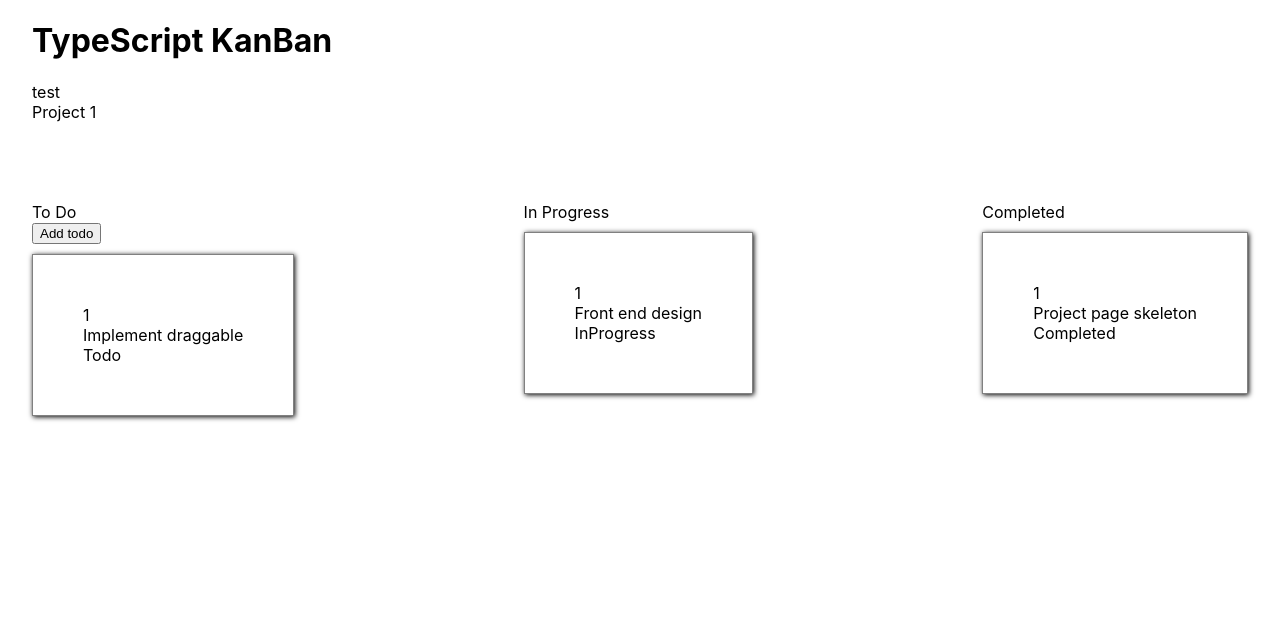
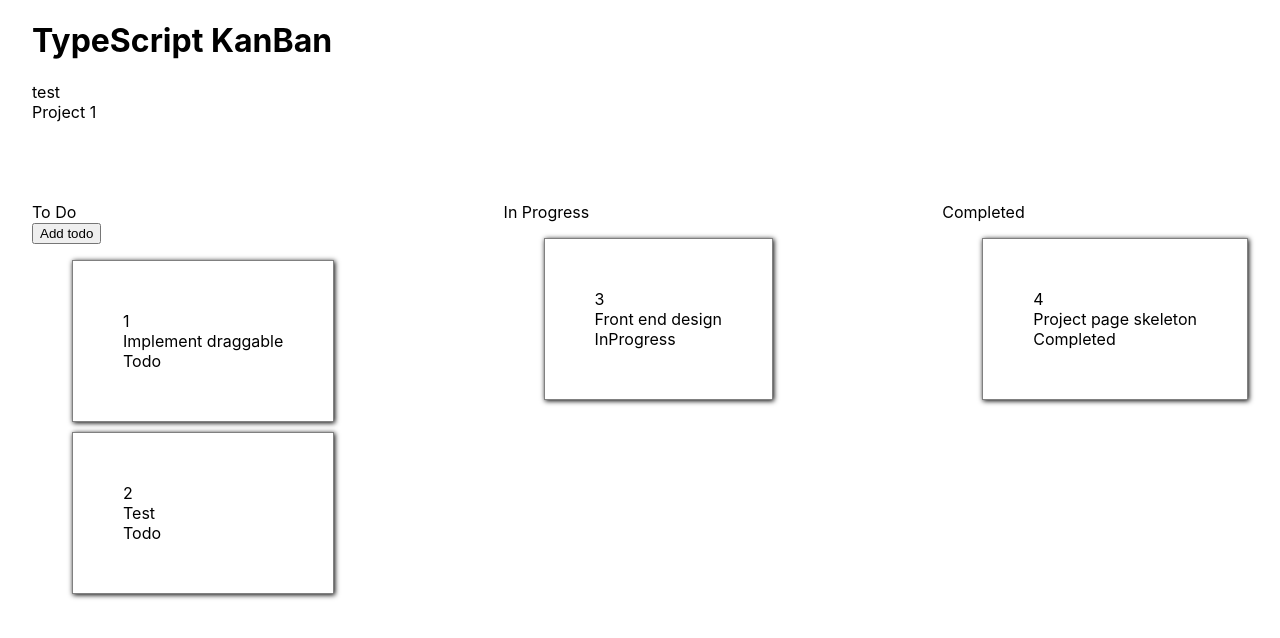
Before and after one commit to tylerchan28/typescript-kanban, a Next.js app: page /project/1 in a window 1280 px wide. Shown: the top 638 px of the page. Built offline with nearby package versions, Linux system fonts and the light colour scheme.

Commit message:
Add drag and drop functionality between same section

```diff
--- a/components/TodoCard.tsx
+++ b/components/TodoCard.tsx
@@ -1,17 +1,35 @@
 import { Card } from "../models/card-model";
 import styles from "../styles/TodoCard.module.css";
-
+import { Draggable } from "react-beautiful-dnd";;
 interface Props {
     todo: Card;
+    index: number;
 }
 
-function TodoCard({ todo }: Props) {
+function TodoCard(props: Props) {
+
+    // const dragStartHandler = (event: React.DragEvent<HTMLDivElement>) => {
+    //     const id = (event.target as HTMLDivElement).id;
+    //     event.dataTransfer!.setData("text/plain", id.toString());
+    //     event.dataTransfer!.effectAllowed = "move";
+    //     console.log("drag start")
+    // }
+
+    // const dragEndHandler = (_: React.DragEvent<HTMLDivElement>) => { console.log("drag end") }
+
     return (
-        <div className={styles.card}>
-            <div>{todo.id}</div>
-            <div>{todo.description}</div>
-            <div>{todo.status}</div>
-        </div>
+        <Draggable key={props.todo.id.toString()} draggableId={props.todo.id.toString()} index={props.index}>
+            {(provided) => (
+                <li {...provided.draggableProps} {...provided.dragHandleProps} ref={provided.innerRef}>
+                    <div className={styles.card}>
+                        <div>{props.todo.id}</div>
+                        <div>{props.todo.description}</div>
+                        <div>{props.todo.status}</div>
+                    </div>
+                </li>
+            )
+            }
+        </Draggable>
     )
 }
 
--- a/fixtures/projectExample.ts
+++ b/fixtures/projectExample.ts
@@ -4,9 +4,9 @@ export default [{
     projectId: 1,
     userId: 1,
     projectName: "test",
-    todo: [{ id: 1, description: "Implement draggable", status: Status[0]} ],
-    inProgress: [{ id: 1, description: "Front end design", status: Status[1]} ],
-    completed: [{ id: 1, description: "Project page skeleton", status: Status[2]}]
+    todo: [{ id: 1, description: "Implement draggable", status: Status[0]}, { id: 2, description: "Test", status: Status[0]} ],
+    inProgress: [{ id: 3, description: "Front end design", status: Status[1]} ],
+    completed: [{ id: 4, description: "Project page skeleton", status: Status[2]}]
 },
 {
     projectId: 2,
--- a/package.json
+++ b/package.json
@@ -8,8 +8,10 @@
     "lint": "next lint"
   },
   "dependencies": {
+    "@types/react-beautiful-dnd": "^13.1.2",
     "next": "12.0.2",
     "react": "17.0.2",
+    "react-beautiful-dnd": "^13.1.0",
     "react-dom": "17.0.2"
   },
   "devDependencies": {
--- a/pages/project/[projectId].tsx
+++ b/pages/project/[projectId].tsx
@@ -1,12 +1,13 @@
-// Single project page
 import { useRouter } from "next/router";
+import { useState } from "react";
 import projectFixture from "../../fixtures/projectExample";
 import styles from "../../styles/project.module.css";
 import { Project } from "../../models/project-model";
 import TodoCard from "../../components/TodoCard";
-// will eventually use state from projects
+import { DragDropContext, Droppable, resetServerContext } from "react-beautiful-dnd";
+
 interface Props {
-    project: Project
+  project: Project;
 }
 // for todos, inprogress, completed arrays, map the objects to a component (make later)
 // those components need to be draggable and have the logic to switch around the statuses
@@ -14,47 +15,93 @@ const project = ({ project }: Props) => {
   const router = useRouter();
   const { projectId } = router.query;
 
+  const [todos, updateTodos] = useState(project.todo)
+
+  const handleDragEndSameColumn = (result: any) => {
+    console.log(result)
+    if (!result.destination) {
+        return;
+    }
+    const items = Array.from(todos);
+    const [reorderedItem] = items.splice(result.source.index, 1)
+    items.splice(result.destination.index, 0, reorderedItem)
+    updateTodos(items)
+    console.log(todos)
+    // to support between columns, use if checks with result.destination and remove using result.source
+  }
+
   return (
+
     <div>
       <div>{project.projectName}</div>
       <div>Project {projectId}</div>
       <div className={styles.main}>
-                <div className={styles.status}>
+        <div>
           <div>To Do</div>
           <button>Add todo</button>
-                    <div>
-                        {project.todo.map((todo) => <TodoCard todo={todo} key={todo.id}/>)}
-                    </div>
+          <DragDropContext onDragEnd={handleDragEndSameColumn}>
+              <Droppable droppableId="todos">
+                  {(provided) =>
+                    <ul className="todos" {...provided.droppableProps} ref={provided.innerRef}>
+                        {todos.map((todo, index) => (
+                            <TodoCard todo={todo} key={todo.id} index={index}/>
+                        ))}
+                        {provided.placeholder}
+                    </ul>
+                  }
+              </Droppable>
+          </DragDropContext>
         </div>
         <div className={styles.status}>
           <div>In Progress</div>
-                    <div>
-                        {project.inProgress.map((todo) => <TodoCard todo={todo} key={todo.id}/>)}
-                    </div>
+          <DragDropContext onDragEnd={() => console.log("yes")}>
+              <Droppable droppableId="todos">
+                  {(provided) =>
+                    <ul className="todos" {...provided.droppableProps} ref={provided.innerRef}>
+                        {project.inProgress.map((todo, index) => (
+                            <TodoCard todo={todo} key={todo.id} index={index}/>
+                        ))}
+                        {provided.placeholder}
+                    </ul>
+                  }
+              </Droppable>
+          </DragDropContext>
         </div>
         <div className={styles.status}>
           <div>Completed</div>
-                    <div>
-                        {project.completed.map((todo) => <TodoCard todo={todo} key={todo.id}/>)}
+          <DragDropContext onDragEnd={() => console.log("yes")}>
+              <Droppable droppableId="todos">
+                  {(provided) =>
+                    <ul className="todos" {...provided.droppableProps} ref={provided.innerRef}>
+                        {project.completed.map((todo, index) => (
+                            <TodoCard todo={todo} key={todo.id} index={index}/>
+                        ))}
+                        {provided.placeholder}
+                    </ul>
+                  }
+              </Droppable>
+          </DragDropContext>
         </div>
       </div>
     </div>
-        </div>
-    )
-}
+  );
+};
 
 // Used to get data from server
 // Filter the project that matches the context.params.projectId from the database
 // need to use axios/async function
 export const getServerSideProps = (context: any) => {
   const res = projectFixture;
-    const projectArr = res.filter((data) => data.projectId === parseInt(context.params.projectId))
+  const projectArr = res.filter(
+    (data) => data.projectId === parseInt(context.params.projectId)
+  );
   const project = projectArr[0];
+  resetServerContext()
   return {
     props: {
-            project
-        }
-    }
-}
+      project,
+    },
+  };
+};
 
 export default project;
--- a/styles/globals.css
+++ b/styles/globals.css
@@ -11,6 +11,10 @@ a {
   text-decoration: none;
 }
 
+li {
+  list-style: none;
+}
+
 * {
   box-sizing: border-box;
 }
```
Also changed, not shown: components/StatusList.tsx (added, +11 -0 lines), 1 other file (tests, documents, lock files or other folders). Lines whose indentation alone changed are shown as unchanged.
